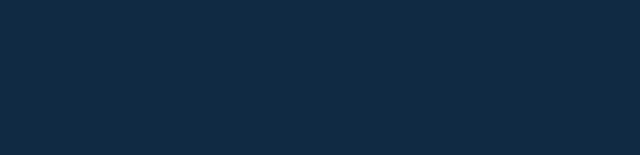
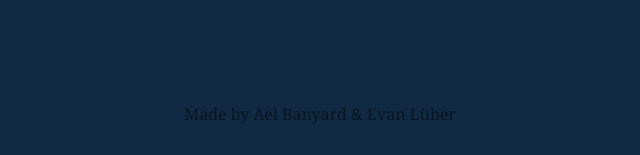
Before and after one commit to AelElliotBanyard/password_safe, a Next.js app in the folder frontend/: page / in a window 1280 px wide. Shown: the part 642-797 px from the top of the page, without its empty margins (320-960 px from the left). Built offline with nearby package versions, Linux system fonts and the light colour scheme.

Commit message:
added made by text

```diff
--- a/frontend/src/app/page.jsx
+++ b/frontend/src/app/page.jsx
@@ -70,6 +70,9 @@ export default function Home() {
           </a>
         </p>
       </div>
+      <p className="w-full absolute bottom-0 left-0 right-0 text-center p-8 opacity-50">
+        Made by Ael Banyard & Evan Lüber
+      </p>
       <ToastContainer
         position="top-right"
         autoClose={2000}
```
